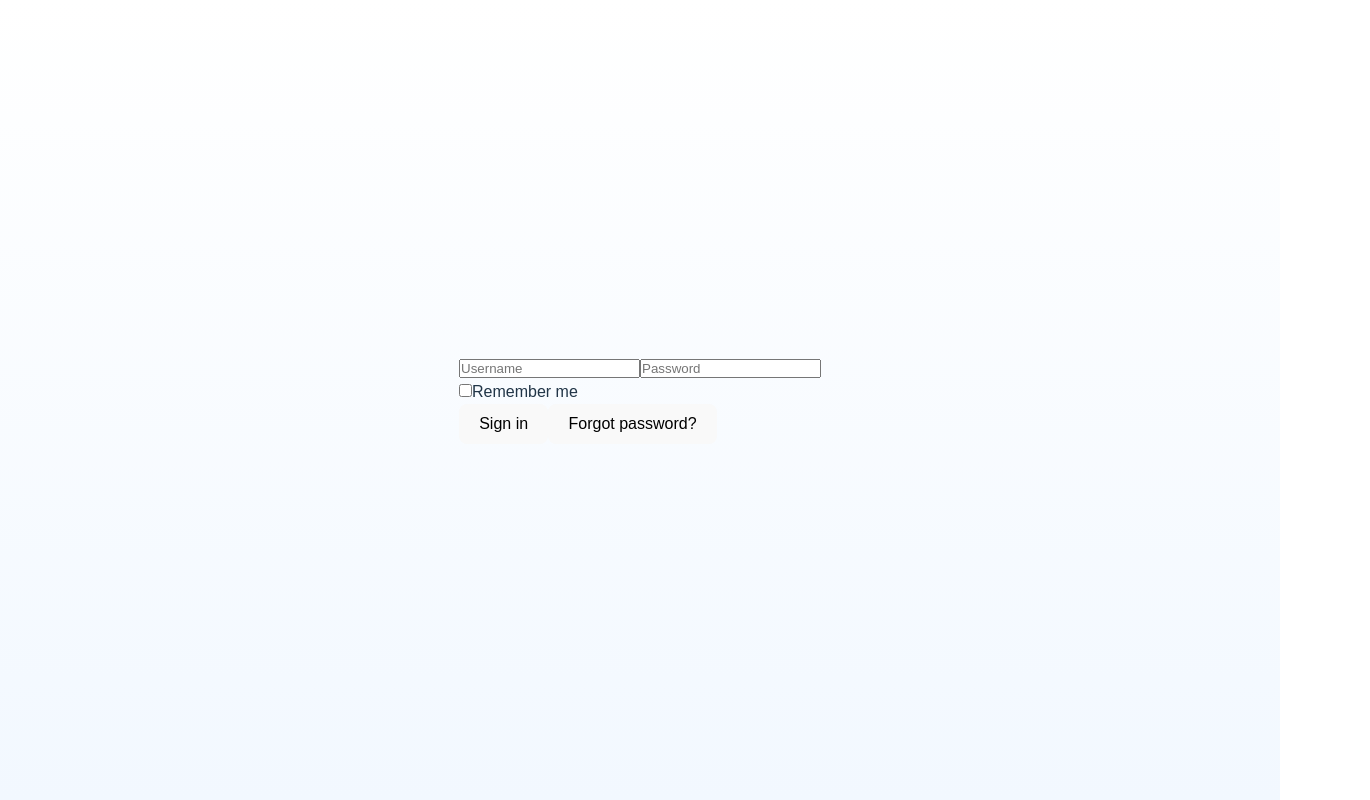
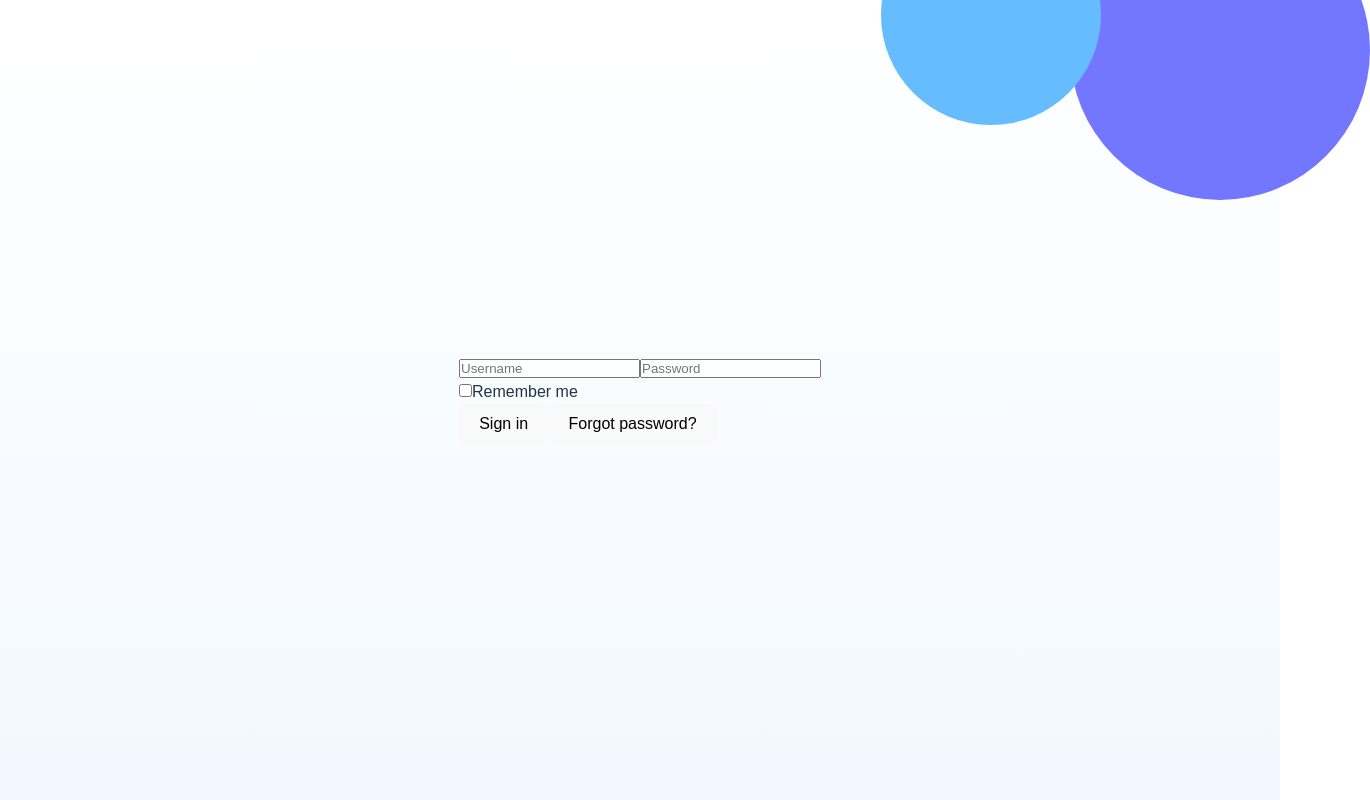
Before and after one commit to AnaBojato/Parcial_Web, a React (Vite) app in the folder second_point/Sign_in_movil/: page / in a window 1280 px wide. Shown: the whole page, 1370 px wide, since content can reach past the window. Built offline with nearby package versions, Linux system fonts and the light colour scheme.

Commit message:
🔵 Refine background circles placement and color

```diff
--- a/second_point/Sign_in_movil/package.json
+++ b/second_point/Sign_in_movil/package.json
@@ -1,7 +1,7 @@
 {
   "name": "sign-in-movil",
   "private": true,
-  "version": "0.4.1",
+  "version": "0.4.2",
   "type": "module",
   "scripts": {
     "dev": "vite",
--- a/second_point/Sign_in_movil/src/pages/Login.css
+++ b/second_point/Sign_in_movil/src/pages/Login.css
@@ -19,3 +19,30 @@
     justify-content: center;
     align-items: center;
   }
+
+  /* Círculos de fondo */
+.circle {
+    position: absolute;
+    border-radius: 50%;
+    z-index: 0;
+  }
+
+  /* Círculo izquierdo arriba (azul) */
+  .top-left {
+    top: -95px;
+    right: 179px;
+    width: 220px;
+    height: 220px;
+    background-color: #65BCFF;
+    z-index: 1;
+  }
+
+  /* Círculo derecho arriba (morado) */
+  .top-right {
+    top: -100px;
+    right: -90px;
+    width: 300px;
+    height: 300px;
+    background-color: #7377FF;
+    z-index: 0;
+  }
```
